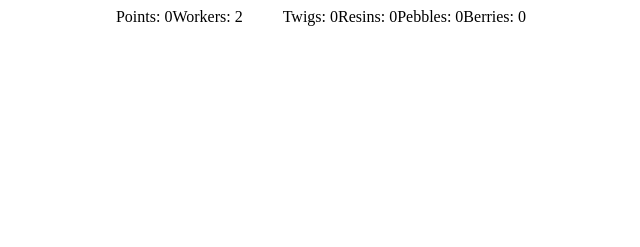
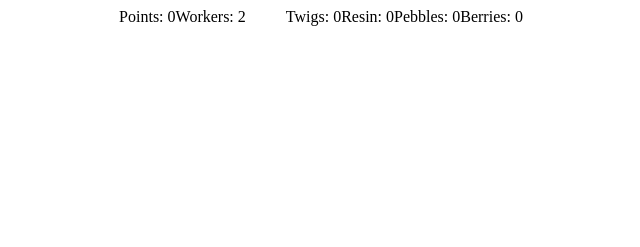
Before and after one commit to Fred-FLQ/vanilla-everdell, a plain HTML site: page index.html in a window 1280 px wide. Shown: the top 247 px of the page, 319-959 px from the left. Drawn offline with Linux system fonts and the light colour scheme.

Commit message:
Typo: add 's' to 'Resin'

```diff
--- a/index.html
+++ b/index.html
@@ -20,7 +20,7 @@
             <div>
                 <ul id="resources"> <!-- Modify subsequent IDs to match gameState properties -->
                     <li id="twig">Twigs: <span>0</span></li>
-                    <li id="resin">Resins: <span>0</span></li>
+                    <li id="resin">Resin: <span>0</span></li>
                     <li id="pebble">Pebbles: <span>0</span></li>
                     <li id="berry">Berries: <span>0</span></li>
                 </ul>
```
